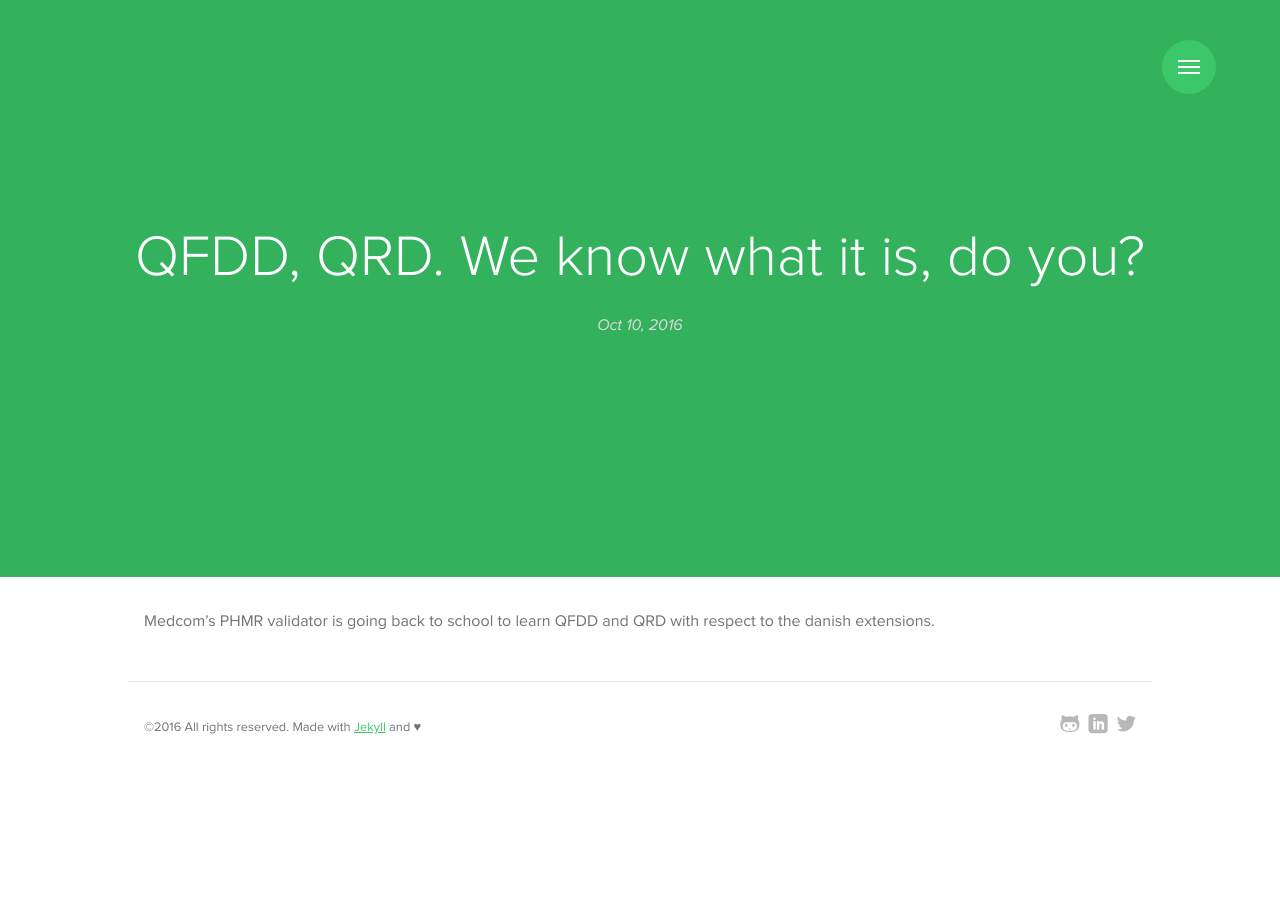
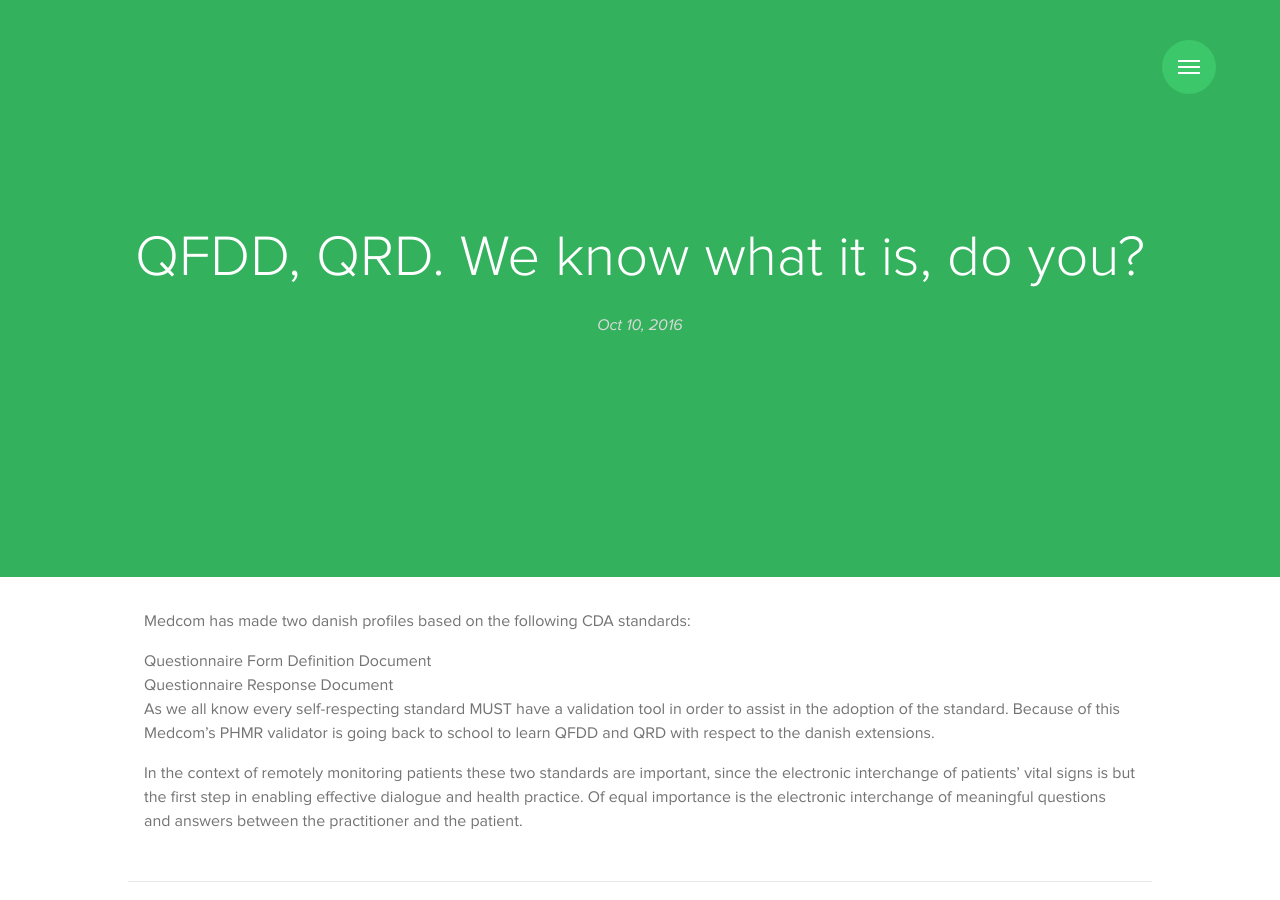
Before and after one commit to goimplementit/goimplementit.github.io, a Jekyll site: the page built from _posts/2016-10-10-medcom-qrd-qfdd-validator.markdown, in a window 1280 px wide. Built offline with Jekyll 4.4.1, drawn with Linux system fonts in a browser that asks for light colours; some web fonts are replaced.

Commit message:
Update 2016-10-10-medcom-qrd-qfdd-validator.markdown

```diff
--- a/_posts/2016-10-10-medcom-qrd-qfdd-validator.markdown
+++ b/_posts/2016-10-10-medcom-qrd-qfdd-validator.markdown
@@ -3,8 +3,14 @@
 title:  "QFDD, QRD. We know what it is, do you?"
 permalink:  "medcom-qrd-qfdd-validator"
 date:   2016-10-10 20:58:35 +0100
-categories: HL7, CDA, ios, healthkit
+categories: HL7, CDA, QRD, QFDD
 visible: 0
 ---
+Medcom has made two danish profiles based on the following CDA standards:
 
-Medcom's PHMR validator is going back to school to learn QFDD and QRD with respect to the danish extensions.
+  * Questionnaire Form Definition Document
+  * Questionnaire Response Document
+
+As we all know every self-respecting standard MUST have a validation tool in order to assist in the adoption of the standard. Because of this Medcom's PHMR validator is going back to school to learn QFDD and QRD with respect to the danish extensions.
+
+In the context of remotely monitoring patients these two standards are important, since the electronic interchange of patients’ vital signs is but the first step in enabling effective dialogue and health practice. Of equal importance is the electronic interchange of meaningful questions and answers between the practitioner and the patient.
```
